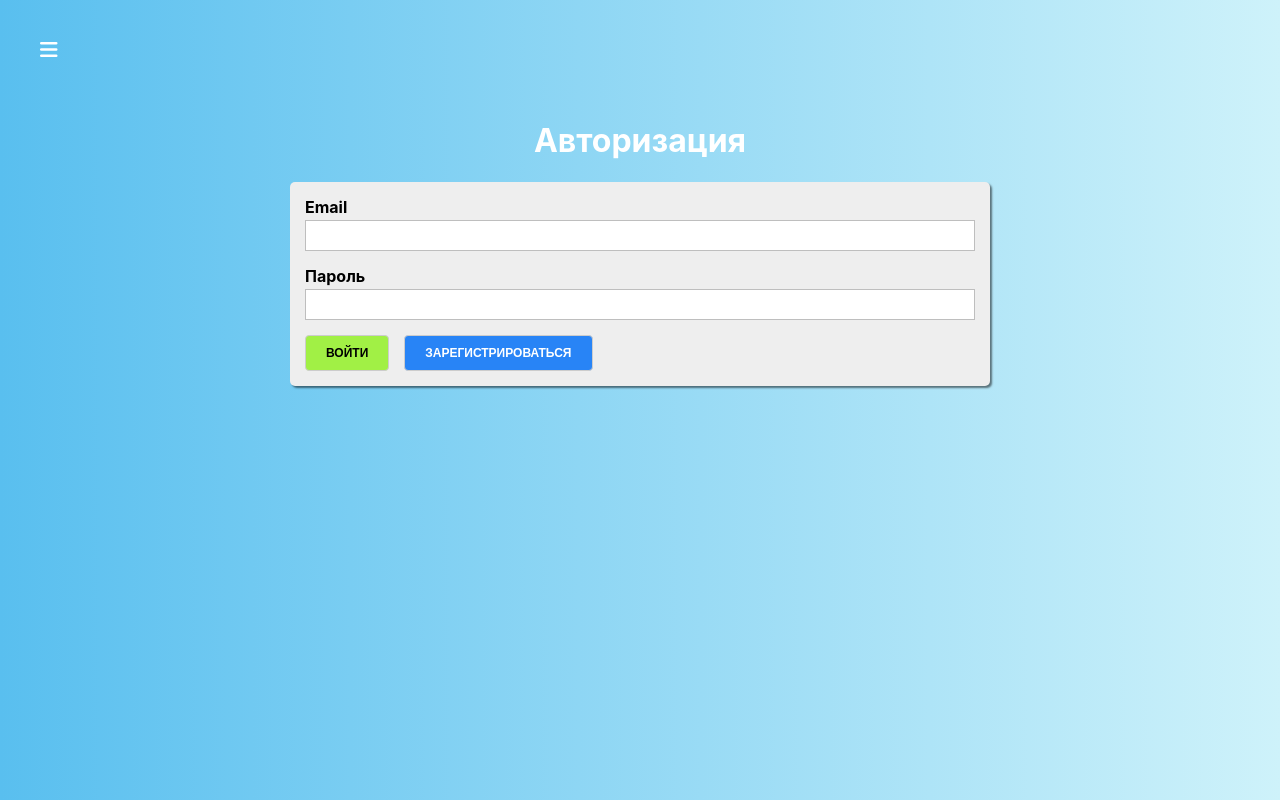
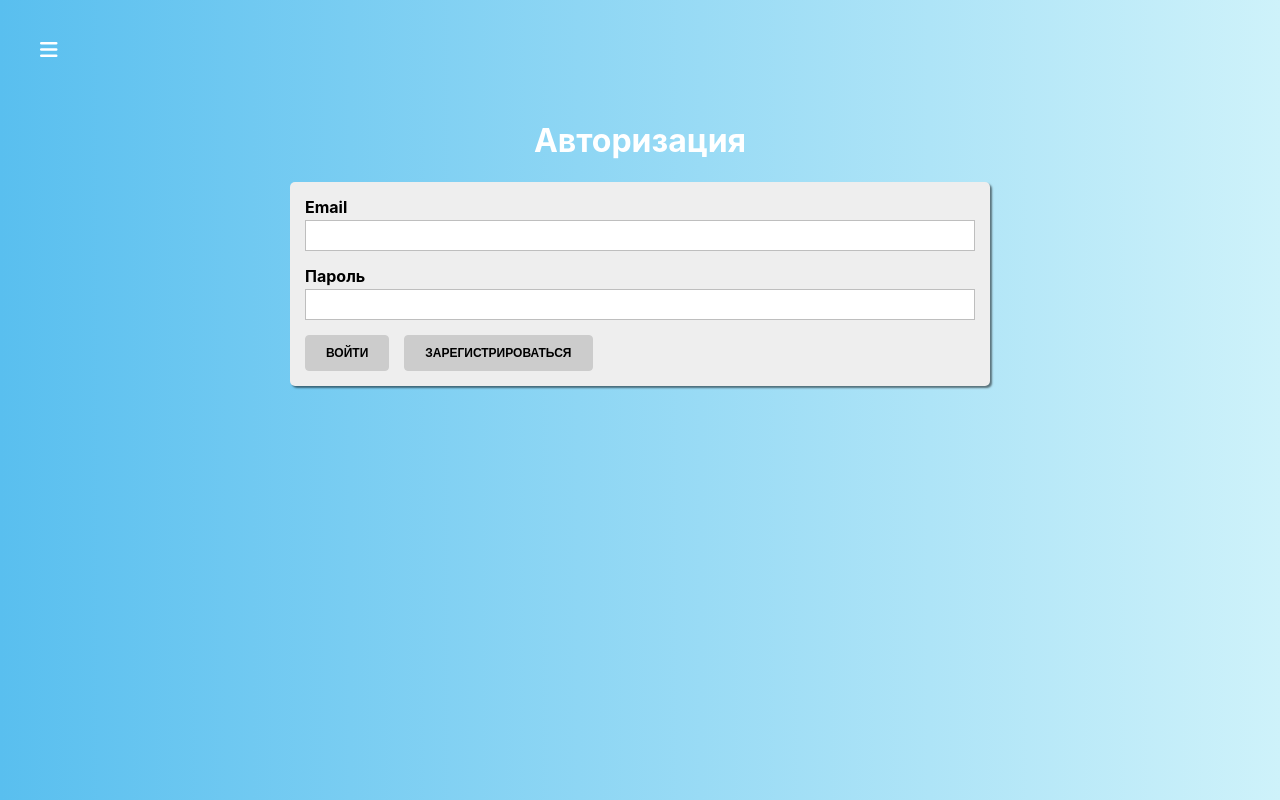
Before and after one commit to haliivi/react_quiz, a React (Create React App) app: page /auth in a window 1280 px wide. Built offline with nearby package versions, Linux system fonts and the light colour scheme.

Commit message:
1) Added to state of Auth component isFormValid. 2) Check all controls for valid. 3) Disable buttons if isFormValid false.

```diff
--- a/src/containers/Auth/Auth.jsx
+++ b/src/containers/Auth/Auth.jsx
@@ -9,6 +9,7 @@
         super(props)
         this.props = props
         this.state = {
+            isFormValid: false,
             formControls: {
                 email: {
                     value: '',
@@ -70,8 +71,13 @@
         control.touched = true
         control.valid = this.validateControl(control.value, control.validation)
         formControls[controlName] = control
+        let isFormValid = true
+        Object.keys(formControls).forEach(name => {
+            isFormValid = formControls[name].valid && isFormValid
+        })
         this.setState({
-            formControls
+            formControls,
+            isFormValid
         })
     }
 
@@ -116,10 +122,12 @@
                         <Button
                             type="success"
                             onClick={this.loginHandler}
+                            disabled={!this.state.isFormValid}
                         >Войти</Button>
                         <Button
                             type="primary"
                             onClick={this.registerHandler}
+                            disabled={!this.state.isFormValid}
                         >Зарегистрироваться</Button>
                     </form>
                 </div>
```
